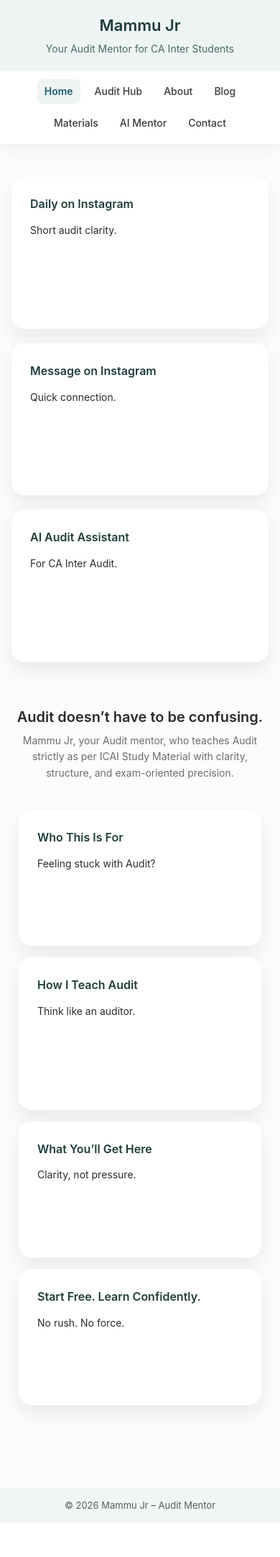
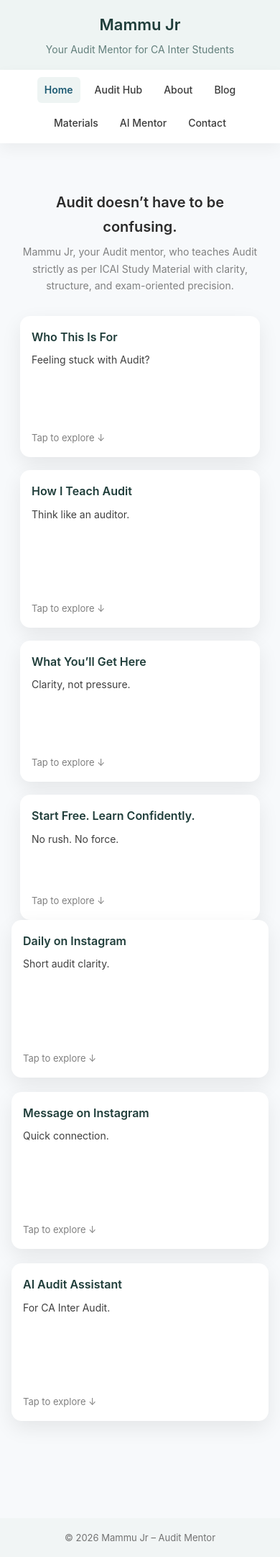
Before and after one commit to mammujunior/mammu-jr, a Flask app: page / in a window 390 px wide. Shown: the whole page at 72% size. Before the commit the page ends 2116 px from the top, so only its background shows below. Run offline with Flask 3, Linux system fonts and the light colour scheme.

Commit message:
Mobile tap-expand + scroll reveal interaction

```diff
--- a/static/scroll.js
+++ b/static/scroll.js
@@ -1,23 +1,26 @@
-// Scroll animation ONLY for mobile devices
 if (window.innerWidth <= 768) {
 
     const cards = document.querySelectorAll(".card");
 
+    // Scroll reveal
     const observer = new IntersectionObserver(
-        (entries) => {
-            entries.forEach((entry) => {
+        entries => {
+            entries.forEach(entry => {
                 if (entry.isIntersecting) {
                     entry.target.classList.add("active");
                     observer.unobserve(entry.target);
                 }
             });
         },
-        {
-            threshold: 0.15
-        }
+        { threshold: 0.15 }
     );
 
-    cards.forEach((card) => {
+    cards.forEach(card => {
         observer.observe(card);
+
+        // Tap to expand
+        card.addEventListener("click", () => {
+            card.classList.toggle("expanded");
+        });
     });
 }
--- a/static/style.css
+++ b/static/style.css
@@ -387,95 +387,102 @@
     overflow: visible !important;
 }
 /* =========================
-   MOBILE RESPONSIVE STYLES
+   MOBILE UI POLISH (SAFE)
+   Desktop NOT affected
 ========================= */
 
 @media (max-width: 768px) {
 
-    /* Overall spacing */
+    /* Overall body spacing */
     body {
         font-size: 15px;
-        line-height: 1.6;
+        line-height: 1.7;
+        background-color: #f7f9fb;
     }
 
+    /* Header */
     header {
-        padding: 18px 16px;
+        padding: 16px 14px;
         text-align: center;
     }
 
     header h1 {
         font-size: 22px;
+        margin-bottom: 4px;
     }
 
     header p {
         font-size: 14px;
+        opacity: 0.85;
     }
 
     /* Navigation */
     nav {
+        padding: 10px;
+        display: flex;
         flex-wrap: wrap;
         justify-content: center;
         gap: 10px;
-        padding: 12px;
     }
 
     nav a {
         font-size: 14px;
         padding: 6px 10px;
+        border-radius: 6px;
     }
 
-    /* Section titles */
+    /* Section title */
+    .section-title {
+        margin: 20px 12px;
+        text-align: center;
+    }
+
     .section-title h2 {
         font-size: 20px;
-        text-align: center;
     }
 
     .section-title p {
         font-size: 14px;
-        text-align: center;
+        opacity: 0.85;
     }
 
-    /* Cards grid → single column */
+    /* Cards layout */
     .card-grid {
         grid-template-columns: 1fr;
-        gap: 16px;
-        padding: 0 10px;
+        gap: 18px;
+        padding: 0 12px;
     }
 
-    /* Cards */
+    /* Cards look */
     .card {
-        transform: none !important;
-        box-shadow: 0 12px 28px rgba(0,0,0,0.08);
+        border-radius: 14px;
+        padding: 16px;
+        box-shadow: 0 10px 28px rgba(0,0,0,0.08);
+        background-color: #ffffff;
     }
 
     .card h3 {
         font-size: 16px;
+        margin-bottom: 6px;
     }
 
     .card p {
         font-size: 14px;
+        opacity: 0.9;
     }
 
+    /* Card content */
     .card .more {
         font-size: 14px;
+        line-height: 1.6;
     }
 
-    /* Disable hover effects on mobile */
-    .card-grid:hover .card {
-        opacity: 1;
-        transform: none;
-    }
-
-    .card:hover {
-        transform: none;
-        box-shadow: 0 12px 28px rgba(0,0,0,0.08);
-    }
-
-    /* Forms (login/register) */
-    input, button {
+    /* Buttons & inputs */
+    button, input {
         width: 100%;
         font-size: 15px;
         padding: 10px;
+        border-radius: 8px;
     }
 
     button {
@@ -484,9 +491,10 @@
 
     /* Footer */
     footer {
+        padding: 16px;
         font-size: 13px;
-        padding: 14px;
         text-align: center;
+        opacity: 0.85;
     }
 }
 
@@ -506,9 +514,39 @@
         opacity: 1;
         transform: translateY(0);
     }
+}
+@media (max-width: 768px) {
 
-    /* No hover effect on mobile */
-    .card:hover {
-        transform: none;
+    /* Card default (collapsed) */
+    .card {
+        cursor: pointer;
+    }
+
+    .card .more {
+        max-height: 0;
+        overflow: hidden;
+        opacity: 0;
+        transition: all 0.4s ease;
+    }
+
+    /* Expanded card */
+    .card.expanded .more {
+        max-height: 500px; /* enough for content */
+        opacity: 1;
+        margin-top: 10px;
+    }
+
+    /* Visual cue */
+    .card::after {
+        content: "Tap to explore ↓";
+        display: block;
+        font-size: 13px;
+        opacity: 0.6;
+        margin-top: 8px;
+    }
+
+    .card.expanded::after {
+        content: "Tap to close ↑";
+        opacity: 0.5;
     }
 }
```
Also changed, not shown: templates/home.html (+43 -44 lines).
